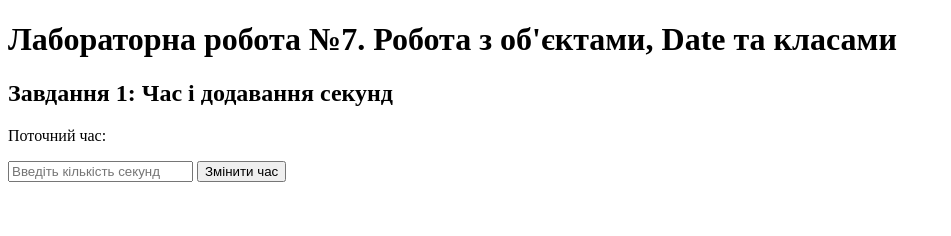
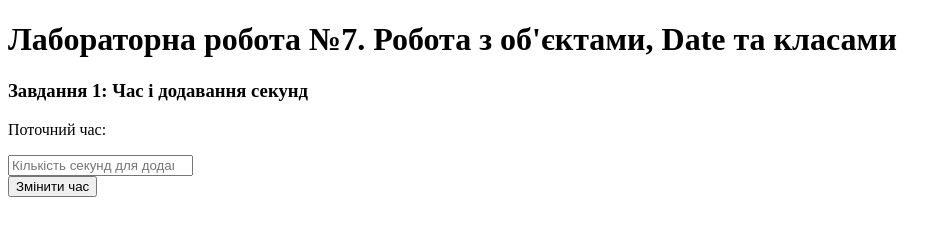
Before and after one commit to vpavliuk10/prog_internet, a plain HTML site: page lab_7/lab7.html in a window 1280 px wide. Shown: the whole page, without its empty margins (0-951 px from the left). Drawn offline with Linux system fonts and the light colour scheme.

Commit message:
add task1

```diff
--- a/lab_7/lab7.html
+++ b/lab_7/lab7.html
@@ -8,10 +8,11 @@
 <body>
     <h1>Лабораторна робота №7. Робота з об'єктами, Date та класами</h1>
 
-    <section>
-        <h1>Завдання 1: Час і додавання секунд</h1>
-        <p>Поточний час: <span id="current-time"></span></p>
-       <input type="number" id="seconds-to-add" placeholder="Введіть кількість секунд">
+  <section>
+        <h3>Завдання 1: Час і додавання секунд</h3>
+        <p>Поточний час: <span id="time-display"></span></p>
+        <input type="number" id="seconds-input" placeholder="Кількість секунд для додавання">
+        <br>
         <button onclick="runTask1()">Змінити час</button>
         <div class="result" id="task1-result"></div>
     </section>
--- a/lab_7/script.js
+++ b/lab_7/script.js
@@ -25,5 +25,6 @@ function runTask1() {
     timeObj.updateFromCurrent();
     let sec = document.getElementById("seconds-input").value;
     timeObj.addSeconds(sec);
+    document.getElementById("task1-result.textContent" = `Новий час: ${timeObj.toString()}`);
     document.getElementById("task1-result").textContent = `Новий час: ${timeObj.toString()}`;
 }
```
